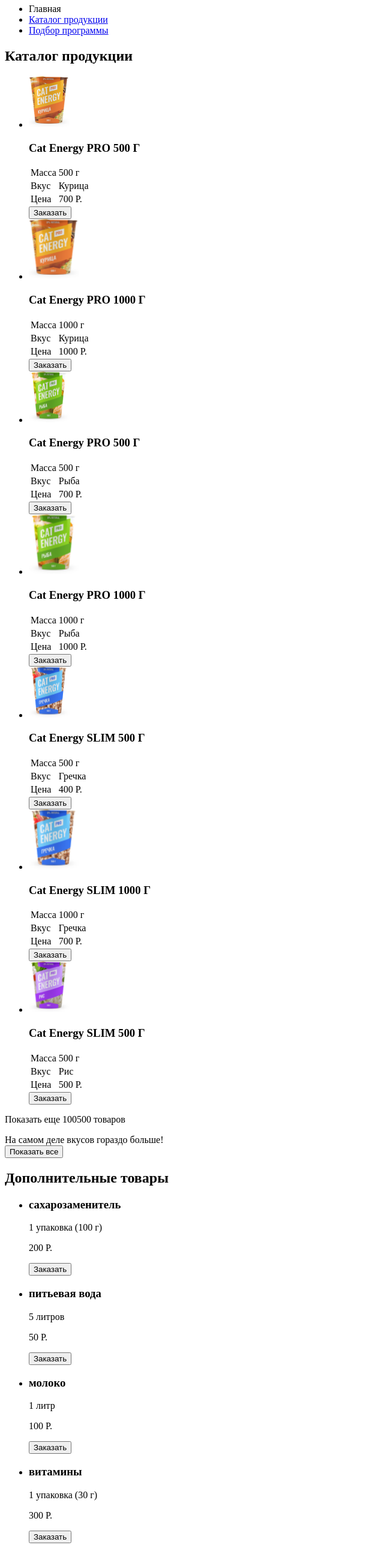
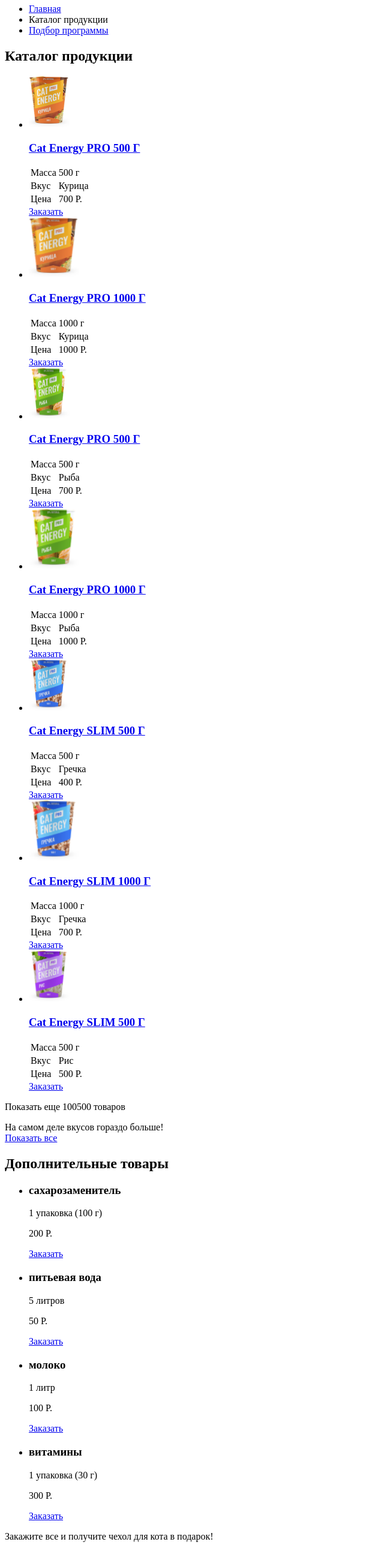
Before and after one commit to htmlacademy-adaptive/1997589-cat-energy-25, a website: page source/catalog.html in a window 1280 px wide. Shown: the part 80-2655 px from the top of the page at 60% size, without its empty margins (0-640 px from the left). Drawn offline with Linux system fonts and the light colour scheme.

Commit message:
Делает исправления замечаний по ревью

```diff
--- a/source/catalog.html
+++ b/source/catalog.html
@@ -17,38 +17,42 @@
     <nav class="main-nav">
       <button class="main-nav__toggle" type="button"><span class="visually-hidden">Открыть меню</span></button>
       <div class="main-nav__wrapper">
-        <ul class="main-nav__list site-list">
-          <li class="site-list__item site-list__item">
-            <a>
+        <ul class="main-nav__list">
+          <li class="main-nav__item">
+            <a class="main-nav__link" href="/">
               Главная
             </a>
           </li>
-          <li class="site-list__item--active">
-            <a href="product.html">
+          <li class="main-nav__item">
+            <a class="main-nav__link main-nav__link--active">
               Каталог продукции
             </a>
           </li>
-          <li class="site-list__item">
-            <a href="programme.html">
+          <li class="main-nav__item">
+            <a href="#" class="main-nav__link">
               Подбор программы
             </a>
           </li>
         </ul>
-
       </div>
     </nav>
   </header>
+
   <main class="main-container">
     <section class="catalog">
       <h2 class="catalog__title">Каталог продукции</h2>
       <ul class="catalog__list">
         <li class="catalog__item product">
-          <div>
+          <div class="product__wrapper">
+            <a href="#">
               <div class="product__image">
                 <img src="img/product-meat.png" width="68" height="86" alt="product-meat" />
               </div>
+            </a>
             <div class="product__description">
+              <a href="#">
                 <h3 class="product__title">Cat Energy PRO 500 Г</h3>
+              </a>
               <table class="product__table table">
                 <tbody>
                   <tr class="table__row">
@@ -67,17 +71,21 @@
               </table>
             </div>
           </div>
-          <div class="product__button">
-            <button type="button">Заказать</button>
+          <div class="product__order">
+            <a href="#">Заказать</a>
           </div>
         </li>
         <li class="catalog__item product">
-          <div>
+          <div class="product__wrapper">
+            <a href="#">
               <div class="product__image product__image--scale-up">
                 <img src="img/product-meat.png" width="84" height="101" alt="product-meat big" />
               </div>
+            </a>
             <div class="product__description">
+              <a href="#">
                 <h3 class="product__title">Cat Energy PRO 1000 Г</h3>
+              </a>
               <table class="product__table table">
                 <tbody>
                   <tr class="table__row">
@@ -96,17 +104,21 @@
               </table>
             </div>
           </div>
-          <div class="product__button">
-            <button type="button">Заказать</button>
+          <div class="product__order">
+            <a href="#">Заказать</a>
           </div>
         </li>
         <li class="catalog__item product">
-          <div>
+          <div class="product__wrapper">
+            <a href="#">
               <div class="product__image">
                 <img src="img/product-fish.png" width="68" height="86" alt="fish" />
               </div>
+            </a>
             <div class="product__description">
+              <a href="#">
                 <h3 class="product__title">Cat Energy PRO 500 Г</h3>
+              </a>
               <table class="product__table table">
                 <tbody>
                   <tr class="table__row">
@@ -125,17 +137,21 @@
               </table>
             </div>
           </div>
-          <div class="product__button">
-            <button type="button">Заказать</button>
+          <div class="product__order">
+            <a href="#">Заказать</a>
           </div>
         </li>
         <li class="catalog__item product">
-          <div>
+          <div class="product__wrapper">
+            <a href="#">
               <div class="product__image product__image--scale-up">
                 <img src="img/product-fish.png" width="84" height="101" alt="fish big" />
               </div>
+            </a>
             <div class="product__description">
+              <a href="#">
                 <h3 class="product__title">Cat Energy PRO 1000 Г</h3>
+              </a>
               <table class="product__table table">
                 <tbody>
                   <tr class="table__row">
@@ -154,17 +170,21 @@
               </table>
             </div>
           </div>
-          <div class="product__button">
-            <button type="button">Заказать</button>
+          <div class="product__order">
+            <a href="#">Заказать</a>
           </div>
         </li>
         <li class="catalog__item product">
-          <div>
+          <div class="product__wrapper">
+            <a href="#">
               <div class="product__image">
                 <img src="img/product-proso.png" width="68" height="86" alt="proso" />
               </div>
+            </a>
             <div class="product__description">
+              <a href="#">
                 <h3 class="product__title">Cat Energy SLIM 500 Г</h3>
+              </a>
               <table class="product__table table">
                 <tbody>
                   <tr class="table__row">
@@ -183,17 +203,21 @@
               </table>
             </div>
           </div>
-          <div class="product__button">
-            <button type="button">Заказать</button>
+          <div class="product__order">
+            <a href="#">Заказать</a>
           </div>
         </li>
         <li class="catalog__item product">
-          <div>
+          <div class="product__wrapper">
+            <a href="#">
               <div class="product__image product__image--scale-up">
                 <img src="img/product-proso.png" width="84" height="101" alt="proso big" />
               </div>
+            </a>
             <div class="product__description">
+              <a href="#">
                 <h3 class="product__title">Cat Energy SLIM 1000 Г</h3>
+              </a>
               <table class="product__table table">
                 <tbody>
                   <tr class="table__row">
@@ -212,17 +236,21 @@
               </table>
             </div>
           </div>
-          <div class="product__button">
-            <button type="button">Заказать</button>
+          <div class="product__order">
+            <a href="#">Заказать</a>
           </div>
         </li>
         <li class="catalog__item product">
           <div>
+            <a href="#">
               <div class="product__image">
                 <img src="img/product-rice.png" width="68" height="86" alt="rice" />
               </div>
+            </a>
             <div class="product__description">
+              <a href="#">
                 <h3 class="product__title">Cat Energy SLIM 500 Г</h3>
+              </a>
               <table class="product__table table">
                 <tbody>
                   <tr class="table__row">
@@ -241,8 +269,8 @@
               </table>
             </div>
           </div>
-          <div class="product__button">
-            <button type="button">Заказать</button>
+          <div class="product__order">
+            <a href="#">Заказать</a>
           </div>
         </li>
       </ul>
@@ -250,57 +278,59 @@
         <p class="load-more__main-text">Показать еще 100500 товаров</p>
         <span class="load-more__sub-text">На самом деле вкусов гораздо больше!</span>
         <div class="catalog__load-more">
-          <button type="button">Показать все</button>
+          <a href="#">Показать все</a>
         </div>
       </div>
     </section>
+
     <section class="extra-catalog">
       <h2 class="extra-catalog__title">Дополнительные товары</h2>
-      <ul class="extra-catalog__list extra-products">
-        <li class="extra-products__item">
-          <h3 class="product__title additional">сахарозаменитель</h3>
-          <div class="product__title additional--cell">
-            <p>1 упаковка (100 г)</p>
-            <p>200 Р.</p>
+      <ul class="extra-catalog__list">
+        <li class="extra-catalog__item extra-product">
+          <h3 class="extra-product__title">сахарозаменитель</h3>
+          <div class="extra-product__description">
+            <p class="extra-product__amount">1 упаковка (100 г)</p>
+            <p class="extra-product__price">200 Р.</p>
           </div>
-          <div>
-            <button type="button">Заказать</button>
+          <div class="extra-product__order">
+            <a href="#">Заказать</a>
           </div>
         </li>
-        <li class="extra-products__item">
-          <h3 class="product__title additional">питьевая вода</h3>
-          <div class="product__title additional--cell">
-            <p>5 литров</p>
-            <p>50 Р.</p>
+        <li class="extra-catalog__item extra-product">
+          <h3 class="extra-product__title">питьевая вода</h3>
+          <div class="extra-product__description">
+            <p class="extra-product__amount">5 литров</p>
+            <p class="extra-product__price">50 Р.</p>
           </div>
-          <div>
-            <button type="button">Заказать</button>
+          <div class="extra-product__order">
+            <a href="#">Заказать</a>
           </div>
         </li>
-        <li class="extra-products__item">
-          <h3 class="product__title additional">молоко</h3>
-          <div class="product__title additional--cell">
-            <p>1 литр</p>
-            <p>100 Р.</p>
+        <li class="extra-catalog__item extra-product">
+          <h3 class="extra-product__title">молоко</h3>
+          <div class="extra-product__description">
+            <p class="extra-product__amount">1 литр</p>
+            <p class="extra-product__price">100 Р.</p>
           </div>
-          <div>
-            <button type="button">Заказать</button>
+          <div class="extra-product__order">
+            <a href="#">Заказать</a>
           </div>
         </li>
-        <li class="extra-products__item">
-          <h3 class="product__title additional">витамины</h3>
-          <div class="product__title additional--cell">
-            <p>1 упаковка (30 г)</p>
-            <p>300 Р.</p>
+        <li class="extra-catalog__item extra-product">
+          <h3 class="extra-product__title">витамины</h3>
+          <div class="extra-product__description">
+            <p class="extra-product__amount">1 упаковка (30 г)</p>
+            <p class="extra-product__price">300 Р.</p>
           </div>
-          <div>
-            <button type="button">Заказать</button>
+          <div class="extra-product__order">
+            <a href="#">Заказать</a>
           </div>
         </li>
       </ul>
     </section>
+
     <section class="gifts">
-      <div class="gifts__inner">
+      <div class="gifts__wrapper">
         <p class="gifts__text">Закажите все
           и получите чехол для
           кота в подарок!
@@ -320,12 +350,13 @@
           </p>
         </div>
         <p class="contacts__map">
-          <img class="contacts__map-image" src="img/map.jpg" width="280" height="232" alt="Фото худого кота">
+          <img class="contacts__map-image" src="img/map.jpg" width="280" height="232"
+            alt="ул. Большая Конюшенная 19/8, Санкт-Петербург">
         </p>
       </div>
       <div class="main-footer__floor">
         <div class="main-footer__logo">
-          <a class="main-footer__logo">
+          <a class="main-footer__logo-link">
             <img src="img/logo.svg" width="128" height="24" alt="Catenergy">
           </a>
         </div>
```
Also changed, not shown: source/index.html (+14 -10 lines). Lines whose indentation alone changed are shown as unchanged.
